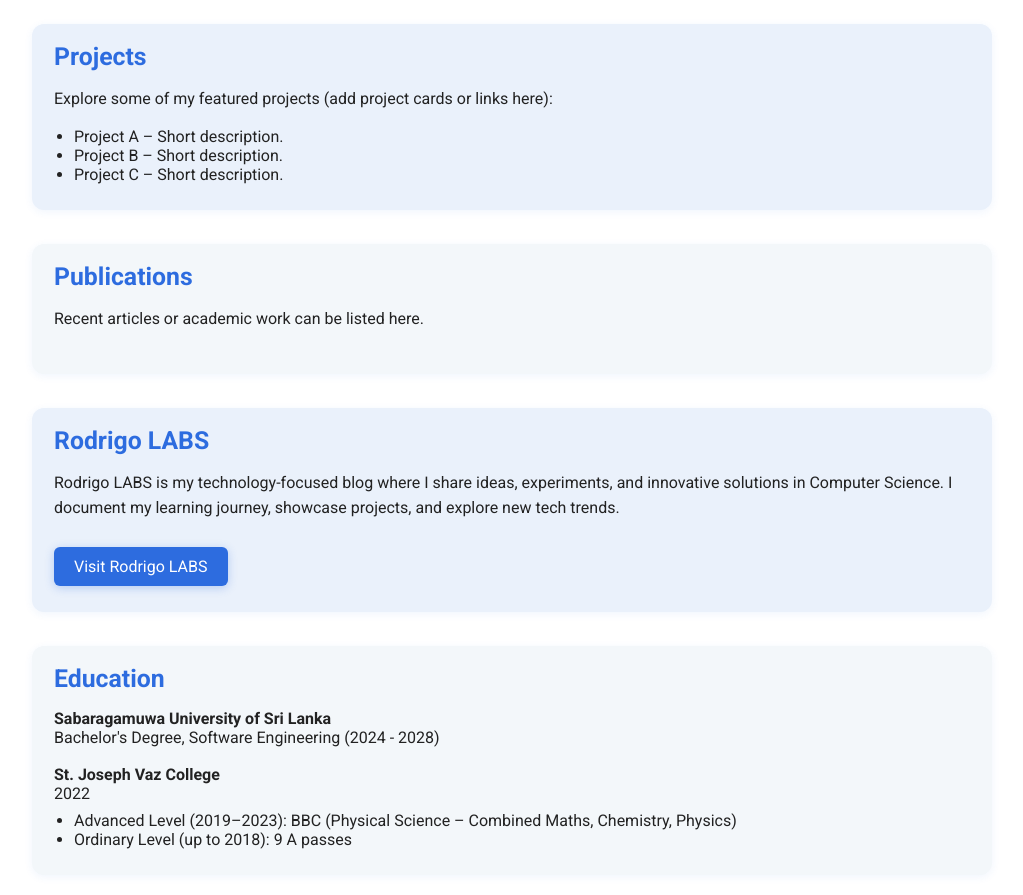
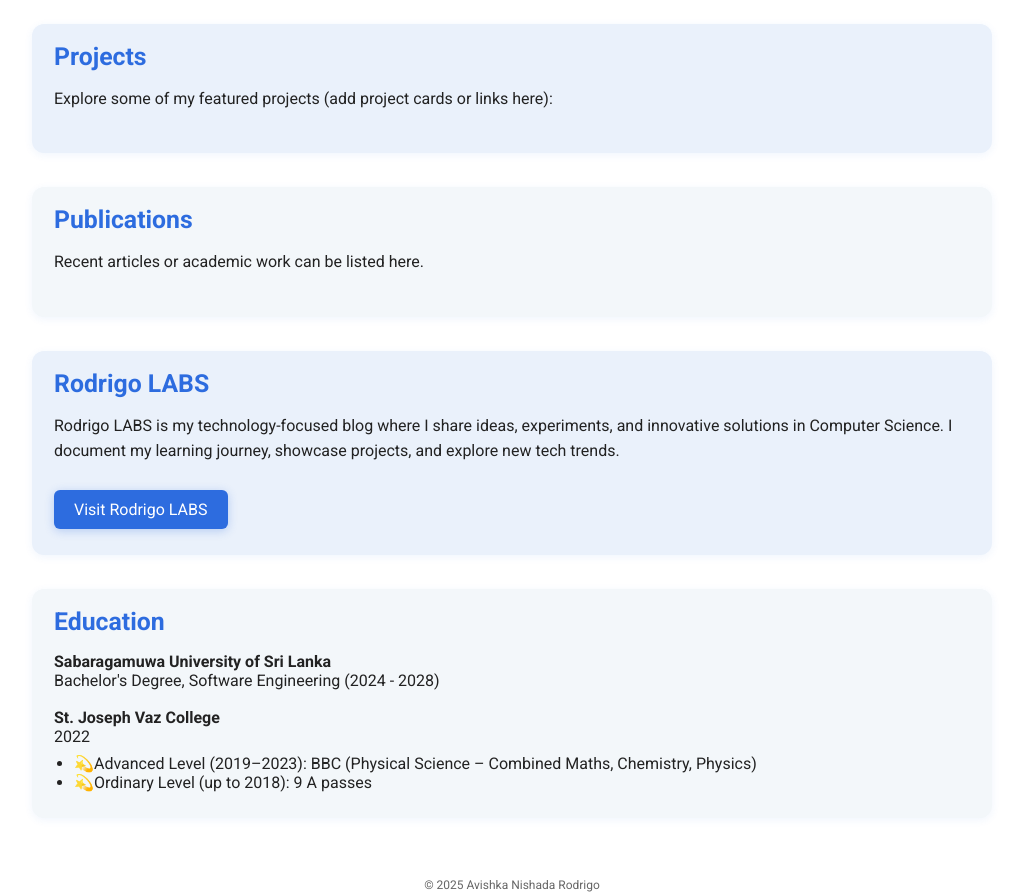
Before and after one commit to Avishka-4/portflio, a plain HTML site: page index.html in a window 1280 px wide. Shown: the part 860-1755 px from the top of the page, without its empty margins (128-1151 px from the left). Drawn offline with Linux system fonts and the light colour scheme.

Commit message:
Update projects section and enhance education list

```diff
--- a/index.html
+++ b/index.html
@@ -227,11 +227,7 @@
     <section class="panel projects-panel" id="projects">
       <h2>Projects</h2>
       <p>Explore some of my featured projects (add project cards or links here):</p>
-      <ul>
-        <li>Project A – Short description.</li>
-        <li>Project B – Short description.</li>
-        <li>Project C – Short description.</li>
-      </ul>
+
     </section>
 
     <section class="panel publications-panel" id="publications">
@@ -255,8 +251,8 @@
         <strong>St. Joseph Vaz College</strong><br>
         2022
         <ul>
-          <li>Advanced Level (2019–2023): BBC (Physical Science – Combined Maths, Chemistry, Physics)</li>
-          <li>Ordinary Level (up to 2018): 9 A passes</li>
+          <li>💫Advanced Level (2019–2023): BBC (Physical Science – Combined Maths, Chemistry, Physics)</li>
+          <li>💫Ordinary Level (up to 2018): 9 A passes</li>
         </ul>
       </div>
     </section>
```
